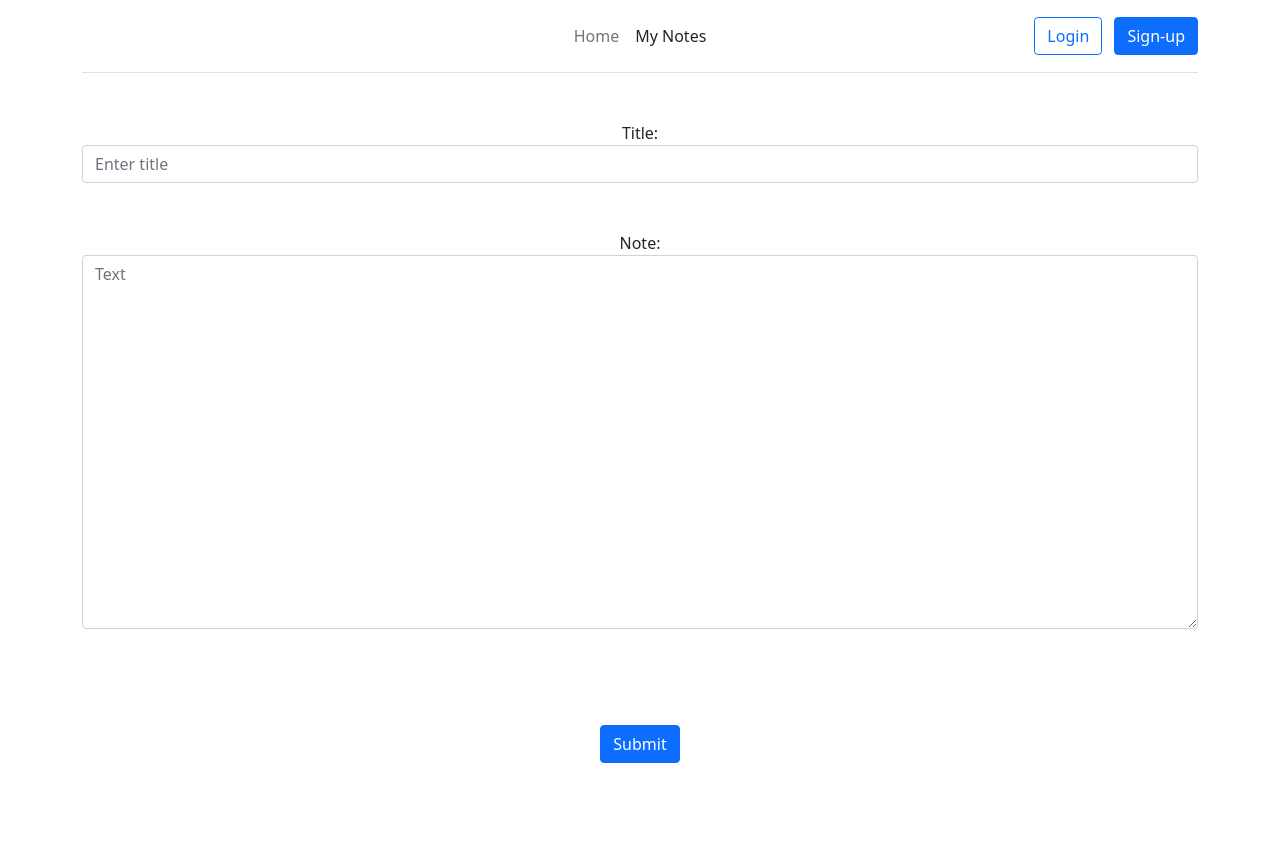
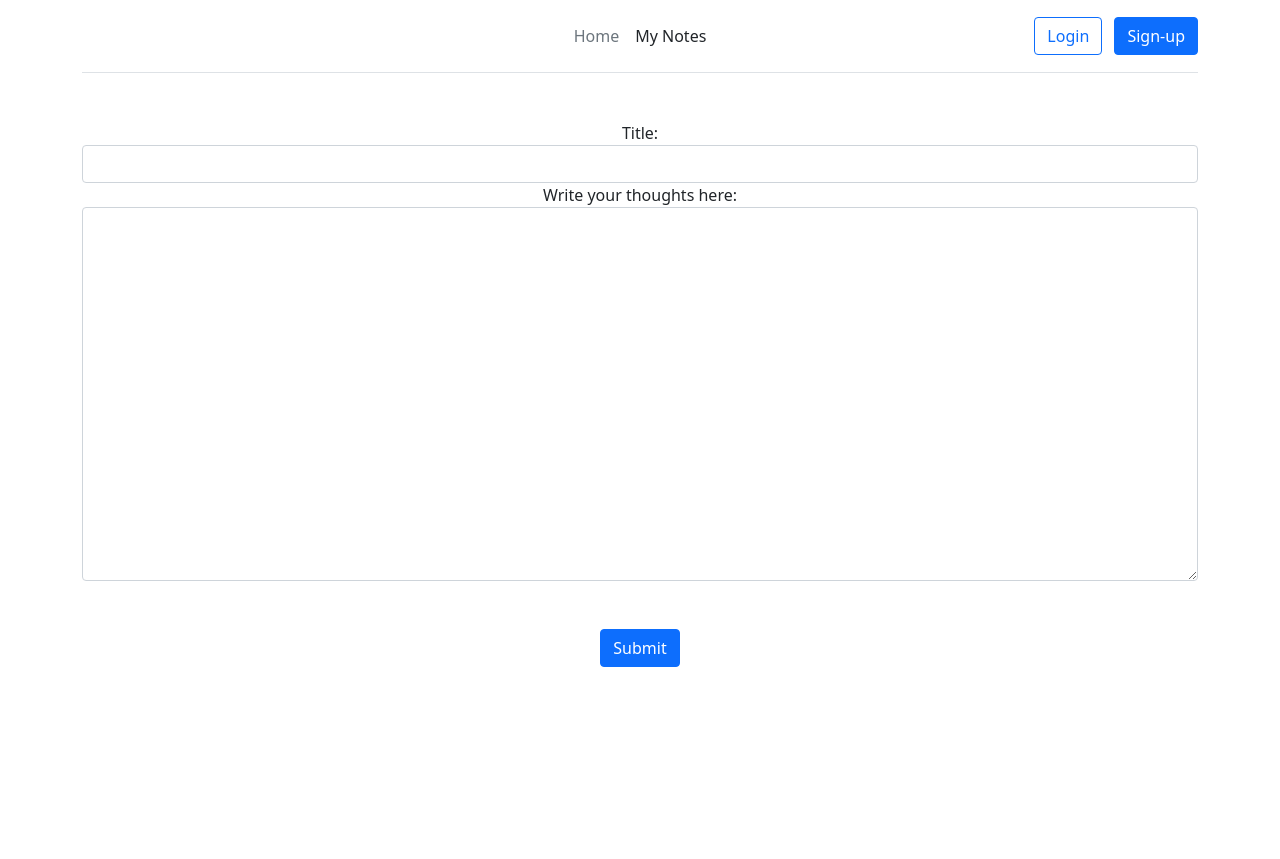
Before and after one commit to KevinMrkz3221/smartnotes_clases, a Django app: page /smart/notes/new in a window 1280 px wide. After the commit the page ends 667 px from the top, so only its background shows below. Run offline with Django 4.2, Linux system fonts and the light colour scheme.

Commit message:
Termina Clase_10

```diff
--- a/notes/forms.py
+++ b/notes/forms.py
@@ -10,6 +10,15 @@ class NotesForm(forms.ModelForm):
         model = Notes
         fields = ('title', 'text')
 
+        widgets = {
+            'title': forms.TextInput(attrs={'class': 'form-control'}),
+            'text': forms.Textarea(attrs={'class' : 'form-control', 'rows': '15'})
+        }
+
+        labels = {
+            'text': 'Write your thoughts here:'
+        }
+
     def clean_title(self):
         title = self.cleaned_data['title']
 
--- a/notes/templates/notes/notes_form.html
+++ b/notes/templates/notes/notes_form.html
@@ -2,24 +2,12 @@
 
 {% block content %}
 <form action="{% url 'notes.new' %}" method="POST"> {% csrf_token %}
-    <div class="form-group">
-        <label for="id_title">Title:</label>
-        <input type="text" name="title" maxlength="200" required="" id="id_title" class="form-control" aria-describedby="titleHelp"
-            placeholder="Enter title">
-
-    </div>
-
-    <div class="form-group my-5">
-        <label for="id_text">Note:</label>
-        <textarea name="text" cols="40" rows="15" required="" id="id_text" class="form-control"  placeholder="Text"></textarea>
-    </div>
-
+    {{ form.as_div }}
     <button type="submit" class="btn btn-primary my-5">Submit</button>
-
 </form>
 
 {% if form.errors %}
-<div class="alert alert-danger my-5">
+<div class="alert alert-danger my-5 text-center">
     {{ form.errors.title.as_text }}
 </div>
 {% endif %}
```
Also changed, not shown: db.sqlite3, readme.md.
